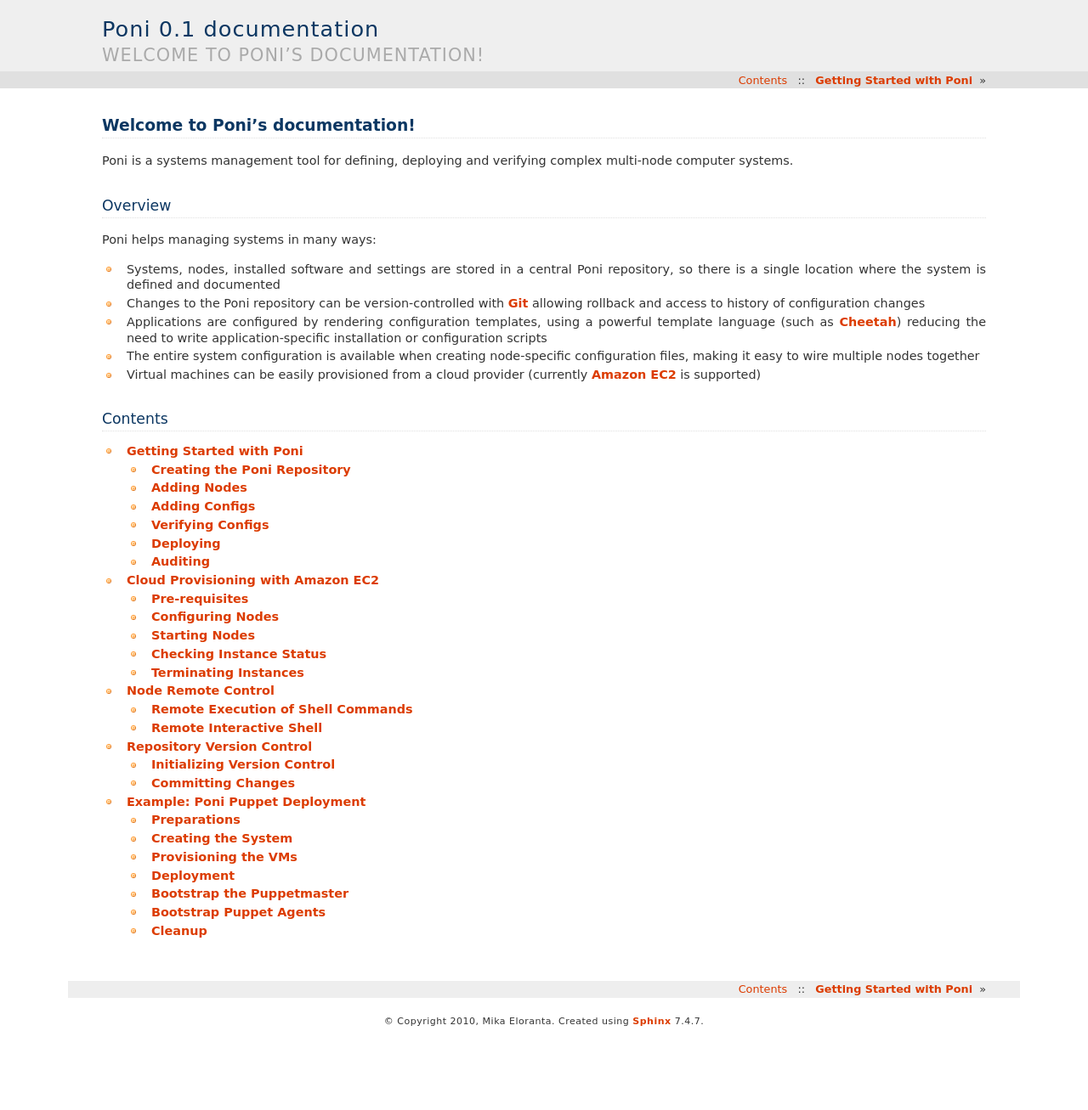
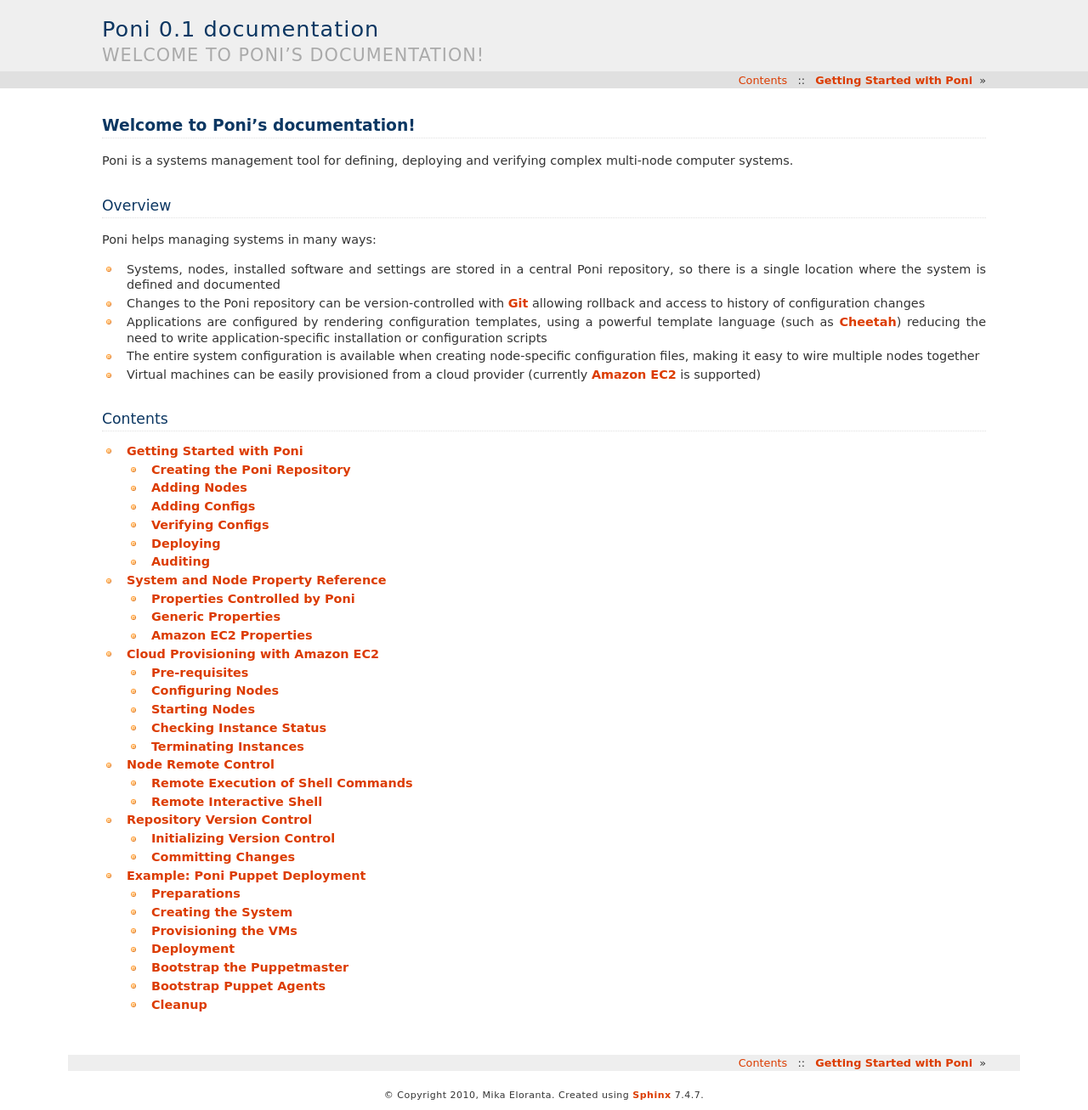
Before and after one commit to ohmu/poni, a Sphinx documentation site: the page built from doc/index.rst, in a window 1280 px wide. Shown: the whole page at 85% size. Built offline with Sphinx 7.4.7, drawn with Linux system fonts in a browser that asks for light colours; before the commit the page ends 1220 px from its top, so only the background shows below that; some of the changed lines change nothing that is shown.

Commit message:
added properties reference to docs

```diff
--- a/doc/index.rst
+++ b/doc/index.rst
@@ -32,6 +32,7 @@
    :maxdepth: 2
 
    getting-started
+   properties
    ec2
    remote
    vc
--- /dev/null
+++ b/doc/properties.rst
@@ -0,0 +1,120 @@
+System and Node Property Reference
+==================================
+
+Properties Controlled by Poni
+-----------------------------
+The following properties are automatically maintained by Poni:
+
+.. list-table::
+   :widths: 10 30 8 30
+   :header-rows: 1
+
+   * - Property
+     - Description
+     - Data Type
+     - Example
+   * - ``depth``
+     - How many levels deep the node (or system) is in the hierarchy
+     - integer
+     - ``1`` (means: root-level)
+   * - ``index``
+     - Location  of the node/system in relation to its siblings in the same system
+     - integer
+     - ``0`` (means: first node)
+
+Generic Properties
+------------------
+
+.. list-table::
+   :widths: 10 30 8 30
+   :header-rows: 1
+
+   * - Property
+     - Description
+     - Data Type
+     - Example
+   * - ``host``
+     - Host network address
+     - string
+     - ``server01.company.com``
+   * - ``depth``
+     - Tells how many levels deep the node (or system) is in the hierarchy
+     - integer
+     - ``1`` (means: root-level)
+   * - ``index``
+     - Tells the location  of the node/system in relation to its siblings in the same
+       system
+     - integer
+     - ``0`` (means: first node)
+   * - ``parent``
+     - full name of the parent node (if defined)
+     - string
+     - ``some/other/node``
+   * - ``verify``
+     - Is verification enabled for this node/system and all of its sub-systems? Set to
+       ``false`` for e.g. template nodes. **NOTE:** Affects all sub-systems and their
+       nodes, too.
+     - boolean
+     - ``true`` (verification is enabled) or ``false`` (verification is disabled)
+   * - ``deploy``
+     - Node access method. Default is ``ssh`` if not defined with this property.
+       **NOTE:** Affects all sub-systems and their nodes, too.
+     - string
+     - ``ssh`` or ``local``
+
+Amazon EC2 Properties
+---------------------
+.. list-table::
+   :widths: 15 30 3 8 30
+   :header-rows: 1
+
+   * - Property
+     - Description
+     - Required
+     - Data Type
+     - Example
+   * - ``cloud.provider``
+     - Selects the cloud provider, must be ``aws-ec2``
+     - **YES**
+     - string
+     - ``aws-ec2``
+   * - ``cloud.image``
+     - The "AMI" code of the VM image
+     - **YES**
+     - string
+     - ``ami-daf615b3``
+   * - ``cloud.kernel``
+     - The "AKI" code of the kernel
+     - NO
+     - string
+     - ``aki-6eaa4907``
+   * - ``cloud.ramdisk``
+     - The "ARI" code of the ramdisk
+     - NO
+     - string
+     - ``ari-42b95a2b``
+   * - ``cloud.region``
+     - AWS EC2 data-center
+     - **YES**
+     - string
+     - one of ``us-west-1``, ``us-east-1``, ``eu-west-1`` or ``ap-southeast-1``
+   * - ``cloud.type``
+     - Instance type
+     - NO
+     - string
+     - ``m1.small``, ``m2.xlarge``, etc.
+   * - ``cloud.key-pair``
+     - Name of the EC2 data-center specific key-pair to use **without** the ``.pem``
+       suffix
+     - **YES**
+     - string
+     - ``my-key-pair`` (in case the file you have is ``my-key-pair.pem``)
+   * - ``instance``
+     - Poni updates the id of the instance here once it has been started
+     - n/a
+     - string
+     - ``i-4692cd2b``
+
+.. note::
+  Many EC2 instance properties cannot be controlled yet, for example: security groups,
+  user data, addressing types, placement groups, monitoring, subnets or block devices.
```
